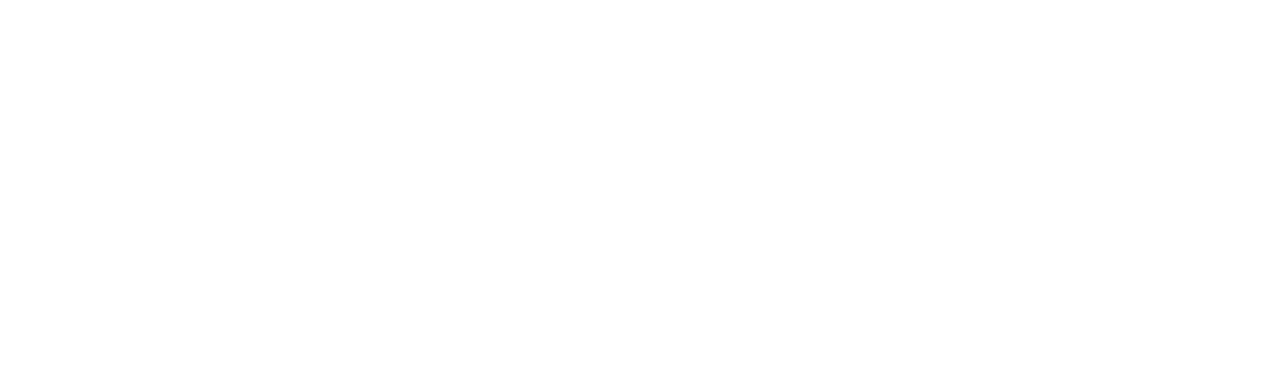
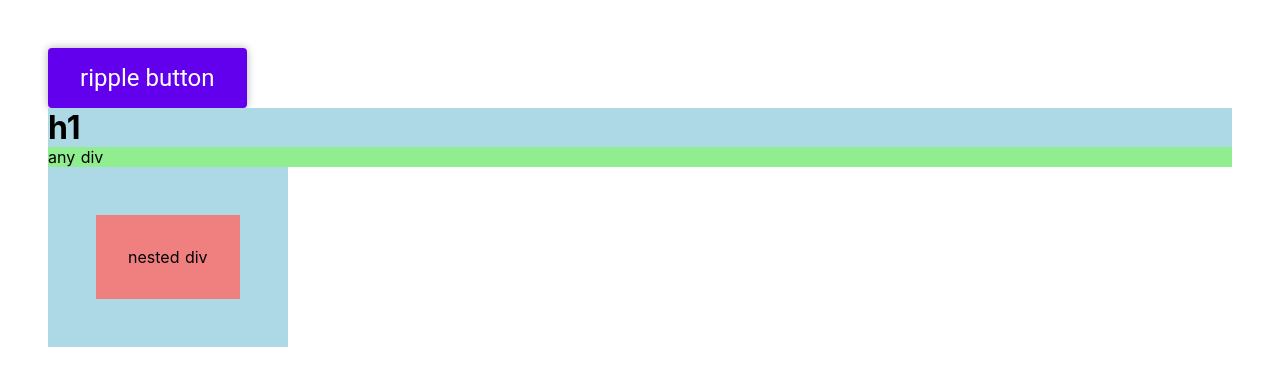
Before and after one commit to CroMarmot/VueDemo, a Nuxt app: page /Ripple in a window 1280 px wide. Before the commit this address had no page. Shown: the top 386 px of the page. Built offline with nearby package versions, Linux system fonts and the light colour scheme.

Commit message:
feat: ripple demo

```diff
--- /dev/null
+++ b/pages/Ripple.vue
@@ -0,0 +1,122 @@
+<template>
+  <div>
+    <button v-mat-ripple>ripple button</button>
+    <h1 v-mat-ripple>h1</h1>
+    <div v-mat-ripple class="any-div">any div</div>
+    <div class="parent-div">
+      <div v-mat-ripple class="child-div">nested div</div>
+    </div>
+  </div>
+</template>
+
+<script>
+import Vue from 'vue'
+
+function createRipple(event, { timeOut = 600 } = {}) {
+  const button = event.currentTarget
+  const span = document.createElement('div')
+  span.style.top = '0'
+  span.style.left = '0'
+  span.style.position = 'absolute'
+  span.style.width = `${button.clientWidth}px`
+  span.style.height = `${button.clientHeight}px`
+  span.style.overflowX = 'hidden'
+  span.style.overflowY = 'hidden'
+  span.style.userSelect = 'none'
+  button.appendChild(span)
+
+  const circle = document.createElement('span')
+  const diameter = Math.max(button.clientWidth, button.clientHeight)
+  const radius = diameter / 2
+
+  circle.style.width = circle.style.height = `${diameter}px`
+  circle.style.left = `${event.pageX - button.offsetLeft - radius}px`
+  circle.style.top = `${event.pageY - button.offsetTop - radius}px`
+  circle.classList.add('ripple')
+  span.append(circle)
+
+  setTimeout(() => {
+    span.remove()
+  }, timeOut)
+}
+
+/* el style position must be relative */
+function bindElRipple(el) {
+  el.addEventListener('click', createRipple)
+}
+
+Vue.directive('mat-ripple', {
+  // 当被绑定的元素插入到 DOM 中时……
+  inserted(el) {
+    el.focus()
+    bindElRipple(el)
+  },
+})
+
+// Import Swiper styles
+export default {
+  components: {},
+  data() {
+    return {}
+  },
+}
+</script>
+
+<style lang="scss" scoped>
+button {
+  position: relative;
+  overflow: hidden;
+  transition: background 400ms;
+  color: #fff;
+  background-color: #6200ee;
+  padding: 1rem 2rem;
+  font-family: 'Roboto', sans-serif;
+  font-size: 1.5rem;
+  outline: 0;
+  border: 0;
+  border-radius: 0.25rem;
+  box-shadow: 0 0 0.5rem rgba(0, 0, 0, 0.3);
+  cursor: pointer;
+}
+h1 {
+  background-color: lightblue;
+  position: relative;
+}
+.any-div {
+  position: relative;
+  background-color: lightgreen;
+}
+.parent-div {
+  display: inline-block;
+  padding: 3em;
+  background-color: lightblue;
+  .child-div {
+    position: relative;
+    padding: 2em;
+    background-color: lightcoral;
+  }
+}
+</style>
+
+<style lang="scss">
+body {
+  padding: 3em;
+  box-sizing: border-box;
+}
+
+span.ripple {
+  position: absolute;
+  border-radius: 50%;
+  transform: scale(0);
+  animation: ripple 600ms linear;
+  background-color: rgba(255, 255, 255, 0.3);
+  user-select: none;
+}
+
+@keyframes ripple {
+  to {
+    transform: scale(4);
+    opacity: 0;
+  }
+}
+</style>
--- a/pages/index.vue
+++ b/pages/index.vue
@@ -16,6 +16,9 @@
         </NuxtLink>
         <NuxtLink to="/VerticalPage">
           <a rel="noopener noreferrer" class="button--green"> VerticalPage </a>
+        </NuxtLink>
+        <NuxtLink to="/Ripple">
+          <a rel="noopener noreferrer" class="button--green"> Ripple </a>
         </NuxtLink>
       </div>
     </div>
```
